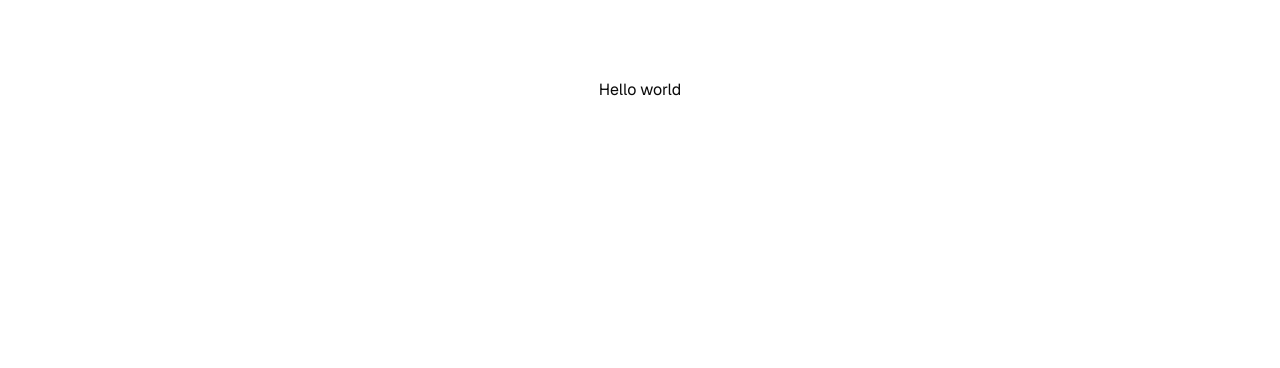
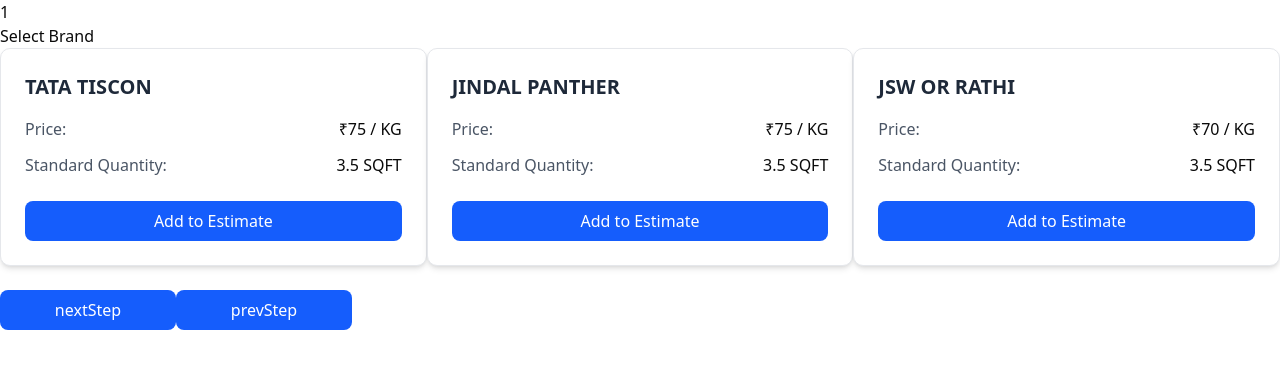
Before and after one commit to Darshancodes/construction-calculator, a Next.js app: page / in a window 1280 px wide. Shown: the top 368 px of the page. Built offline with nearby package versions, Linux system fonts and the light colour scheme.

Commit message:
added cement,bricks,steel

```diff
--- a/app/page.tsx
+++ b/app/page.tsx
@@ -1,9 +1,10 @@
+import { MultiStep } from "@/components/calculator/multi-step";
 import Image from "next/image";
 
 export default function Home() {
   return (
-    <div className="font-sans grid grid-rows-[20px_1fr_20px] items-center justify-items-center min-h-screen p-8 pb-20 gap-16 sm:p-20">
-      <h2>Hello world</h2>
+    <div>
+      <MultiStep />
     </div>
   );
 }
--- /dev/null
+++ b/components/calculator/multi-step.tsx
@@ -0,0 +1,68 @@
+"use client";
+import { Steel } from "../options/steel";
+import { Bricks } from "../options/bricks";
+import { Cement } from "../options/cement";
+import { Electrical } from "../options/electrical";
+import { Flooring } from "../options/flooring";
+import { Door } from "../options/door";
+import { Windows } from "../options/windows";
+import { WallFinishes } from "../options/wall-finish";
+import { HandRails } from "../options/handrail";
+import { WaterTank } from "../options/water-tank";
+import { Kitchen } from "../options/kitchen";
+import { MixConcrete } from "../options/mix-concrete";
+import { Sand } from "../options/sand";
+import { Plumbing } from "../options/plumbing";
+import { MiscallenousCost } from "../options/miscallenous-cost";
+import { LabourCost } from "../options/labour-cost";
+import { ManagementDesignFees } from "../options/management-design-fee";
+import { useStepStore } from "@/store/useStepStore";
+
+export const MultiStep = () => {
+  const { currentStep } = useStepStore();
+  const render = () => {
+    switch (currentStep) {
+      case 1:
+        return <Steel />;
+      case 2:
+        return <Bricks />;
+      case 3:
+        return <Cement />;
+      case 4:
+        return <Electrical />;
+      case 5:
+        return <Flooring />;
+      case 6:
+        return <Door />;
+      case 7:
+        return <Windows />;
+      case 8:
+        return <WallFinishes />;
+      case 9:
+        return <HandRails />;
+      case 10:
+        return <WaterTank />;
+      case 11:
+        return <Kitchen />;
+      case 12:
+        return <MixConcrete />;
+      case 13:
+        return <Sand />;
+      case 14:
+        return <Plumbing />;
+      case 15:
+        return <MiscallenousCost />;
+      case 16:
+        return <LabourCost />;
+      case 17:
+        return <ManagementDesignFees />;
+    }
+  };
+
+  return (
+    <div>
+      {currentStep}
+      {render()}
+    </div>
+  );
+};
--- a/components/options/bricks.tsx
+++ b/components/options/bricks.tsx
@@ -1,4 +1,7 @@
-export const bricks = () => {
+import { useStepStore } from "@/store/useStepStore";
+
+export const Bricks = () => {
+  const { nextStep, prevStep } = useStepStore();
   const brands = [
     "fly ash bricks",
     "renwal or other red clay brick",
@@ -23,10 +26,22 @@
   return (
     <div>
       {brands?.map((brand) => (
-        <h2>{brand}</h2>
+        <h2 key={brand}>{brand}</h2>
       ))}
       <div>water proofing - yes or no {calculateWaterProofing()}</div>
       <div>termite solution - yes or no{calculateTermiteSolution()}</div>
+      <button
+        className="mt-6 w-44 bg-blue-600 hover:bg-blue-700 text-white py-2 px-4 rounded-md transition-colors duration-300"
+        onClick={nextStep}
+      >
+        nextStep
+      </button>
+      <button
+        className="mt-6 w-44 bg-blue-600 hover:bg-blue-700 text-white py-2 px-4 rounded-md transition-colors duration-300"
+        onClick={prevStep}
+      >
+        prevStep
+      </button>
     </div>
   );
 };
--- a/components/options/cement.tsx
+++ b/components/options/cement.tsx
@@ -1,4 +1,7 @@
+import { useStepStore } from "@/store/useStepStore";
+
 export const Cement = () => {
+  const { nextStep, prevStep } = useStepStore();
   const brands = ["UltraTech or Ambhuja", "JK", "Wonder or shree"];
   const calculateCementPrice = () => {
     const per_unit_rate = 340;
@@ -12,9 +15,21 @@
   return (
     <div>
       {brands?.map((brand) => (
-        <h2>{brand}</h2>
+        <h2 key={brand}>{brand}</h2>
       ))}
       {calculateCementPrice()}
+      <button
+        className="mt-6 w-44 bg-blue-600 hover:bg-blue-700 text-white py-2 px-4 rounded-md transition-colors duration-300"
+        onClick={nextStep}
+      >
+        nextStep
+      </button>
+      <button
+        className="mt-6 w-44 bg-blue-600 hover:bg-blue-700 text-white py-2 px-4 rounded-md transition-colors duration-300"
+        onClick={prevStep}
+      >
+        prevStep
+      </button>
     </div>
   );
 };
--- a/components/options/steel.tsx
+++ b/components/options/steel.tsx
@@ -1,5 +1,10 @@
+import { TMT_STEEL_CATEGORY } from "@/lib/constants";
+import { useStepStore } from "@/store/useStepStore";
+
 export const Steel = () => {
+  const { nextStep, prevStep } = useStepStore();
   const steelBrands = ["tata tiscon", "jindal Panther", "ambhuja", "ultratech"];
+  const calculateSteelPrice = () => {
     const ground_floor_area = 2000;
     const no_of_floors = 5;
     const single_unit_rate = 75;
@@ -7,12 +12,65 @@
     const standard_quantity = 3.5;
     const total_quantity = total_buildup_area * standard_quantity;
     const totalAmount = total_quantity * single_unit_rate;
+  };
   return (
     <div>
       <h2>Select Brand</h2>
-      {steelBrands?.map((steel) => (
-        <h3>{steel}</h3>
+      <div className="grid grid-cols-3">
+        {TMT_STEEL_CATEGORY.PRODUCTS.map((product) => (
+          <Card index={product?.NAME} product={product} />
         ))}
+      </div>
+      {/* {steelBrands?.map((steel) => (
+        <h3 key={steel}>{steel}</h3>
+      ))} */}
+      <button
+        className="mt-6 w-44 bg-blue-600 hover:bg-blue-700 text-white py-2 px-4 rounded-md transition-colors duration-300"
+        onClick={nextStep}
+      >
+        nextStep
+      </button>
+      <button
+        className="w-44 mt-6  bg-blue-600 hover:bg-blue-700 text-white py-2 px-4 rounded-md transition-colors duration-300"
+        onClick={prevStep}
+      >
+        prevStep
+      </button>
     </div>
   );
 };
+
+const Card = ({ product, index }) => {
+  return (
+    <div
+      key={index}
+      className="bg-white rounded-lg shadow-md overflow-hidden border border-gray-200 hover:shadow-lg transition-shadow duration-300"
+    >
+      <div className="p-6">
+        <h2 className="text-xl font-semibold text-gray-800 mb-4">
+          {product.NAME}
+        </h2>
+
+        <div className="space-y-3">
+          <div className="flex justify-between">
+            <span className="text-gray-600">Price:</span>
+            <span className="font-medium">
+              ₹{product.PER_UNIT_RATE} / {product.PER_UNIT}
+            </span>
+          </div>
+
+          <div className="flex justify-between">
+            <span className="text-gray-600">Standard Quantity:</span>
+            <span className="font-medium">
+              {product.STANDARD_QUANTITY} {product.STANDARD_QUANTITY_UNIT}
+            </span>
+          </div>
+        </div>
+
+        <button className="mt-6 w-full bg-blue-600 hover:bg-blue-700 text-white py-2 px-4 rounded-md transition-colors duration-300">
+          Add to Estimate
+        </button>
+      </div>
+    </div>
+  );
+};
--- a/package.json
+++ b/package.json
@@ -15,7 +15,8 @@
     "next": "15.4.5",
     "react": "19.1.0",
     "react-dom": "19.1.0",
-    "tailwind-merge": "^3.3.1"
+    "tailwind-merge": "^3.3.1",
+    "zustand": "^5.0.7"
   },
   "devDependencies": {
     "@eslint/eslintrc": "^3",
--- /dev/null
+++ b/store/useStepStore.ts
@@ -0,0 +1,18 @@
+import { create } from "zustand";
+
+export const useStepStore = create((set) => ({
+  currentStep: 1,
+  maxStep: 16,
+
+  // Navigate to next step
+  nextStep: () =>
+    set((state) => ({
+      currentStep: Math.min(state.currentStep + 1, state.maxStep),
+    })),
+
+  // Navigate to previous step
+  prevStep: () =>
+    set((state) => ({
+      currentStep: Math.max(state.currentStep - 1, 1),
+    })),
+}));
```
Also changed, not shown: 1 other file (tests, documents, lock files or other folders). Lines whose indentation alone changed are shown as unchanged.
